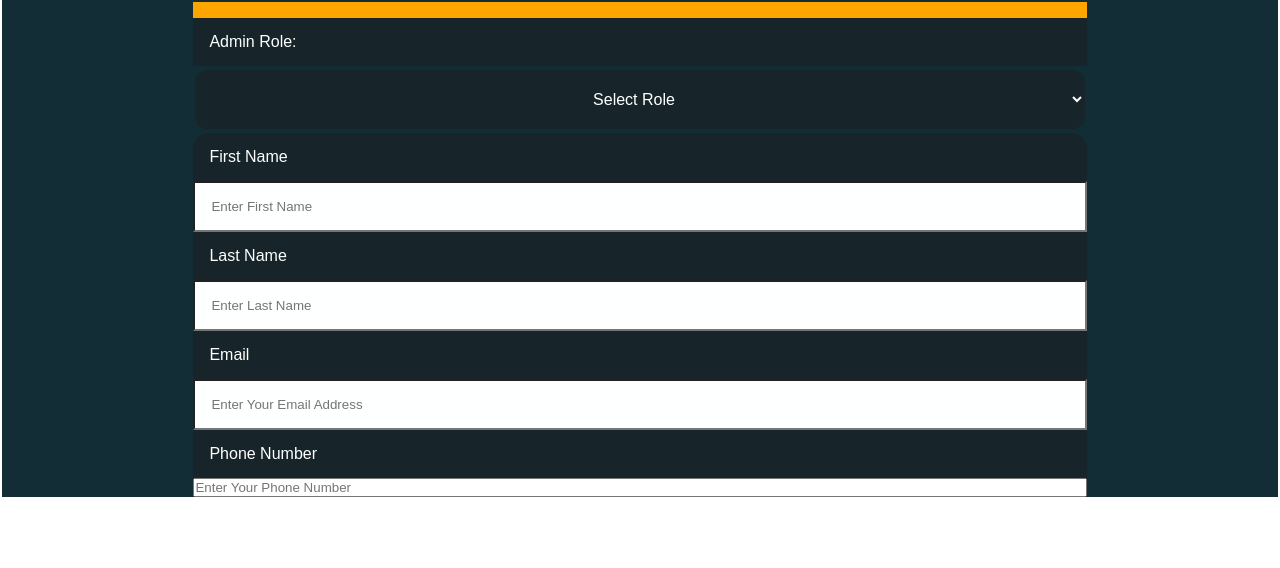
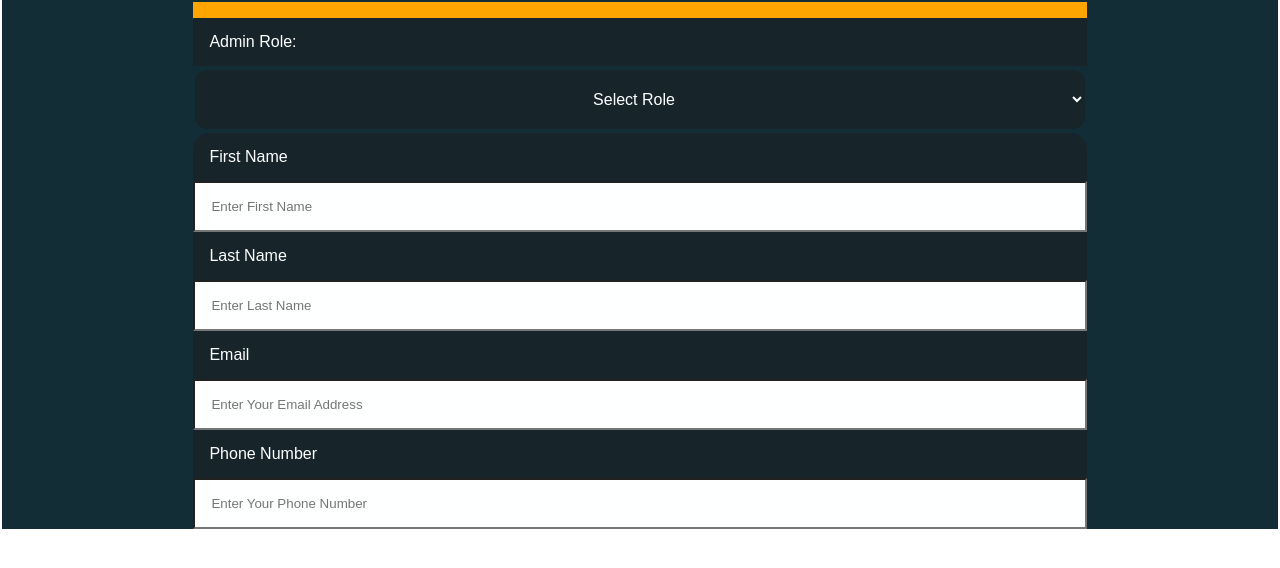
Before and after one commit to Ukukhula-bursary/BBDBursary-Website, a plain HTML site: page html/admin_view/add_an_admin.html in a window 1280 px wide. Shown: the part 212-780 px from the top of the page. Drawn offline with Linux system fonts and the light colour scheme.

Commit message:
add tel input type styles

```diff
--- a/styles/styles.css
+++ b/styles/styles.css
@@ -400,6 +400,7 @@ a.social-link-icons:active {
 
 .generic-form input[type="text"],
 .generic-form input[type="email"],
+.generic-form input[type="tel"],
 .generic-form textarea {
     background-color: var(--text-color);
     padding: 1rem 1rem 1rem 1rem;
```
